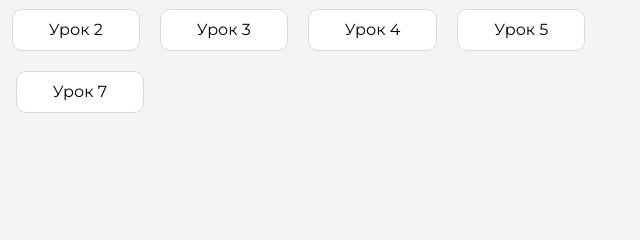
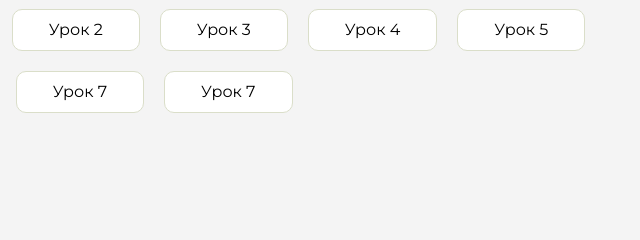
Before and after one commit to Andrey-web120/homework, a plain HTML site: page index.html in a window 1280 px wide. Shown: the part 229-469 px from the top of the page, 589-1229 px from the left. Drawn offline with Linux system fonts and the light colour scheme.

Commit message:
Update index.html

```diff
--- a/index.html
+++ b/index.html
@@ -113,6 +113,9 @@
                     <li class="content__list-item">
                         <a href="homework-7/html/index.html">Урок 7</a>
                     </li>
+                    <li class="content__list-item">
+                        <a href="homework-8/index.html">Урок 7</a>
+                    </li>
                 </ul>
             </div>
             <div class="content__block hidden" id="diplomBlock">
```
